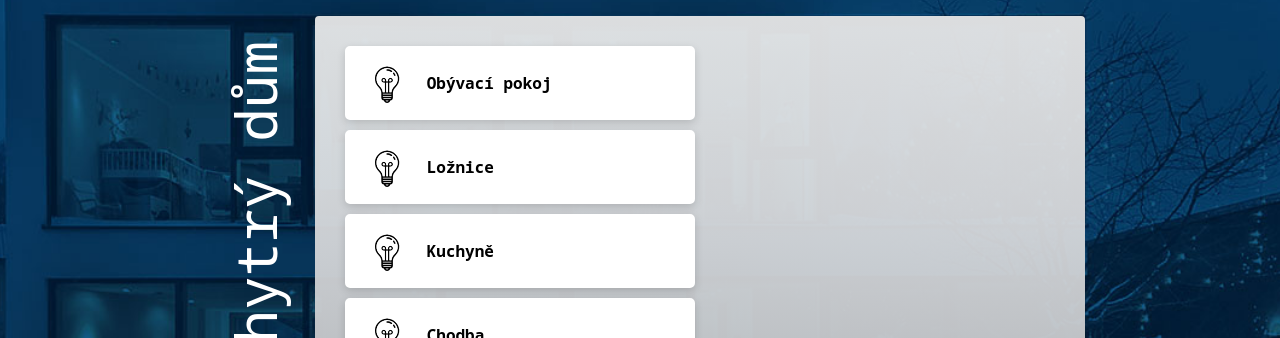
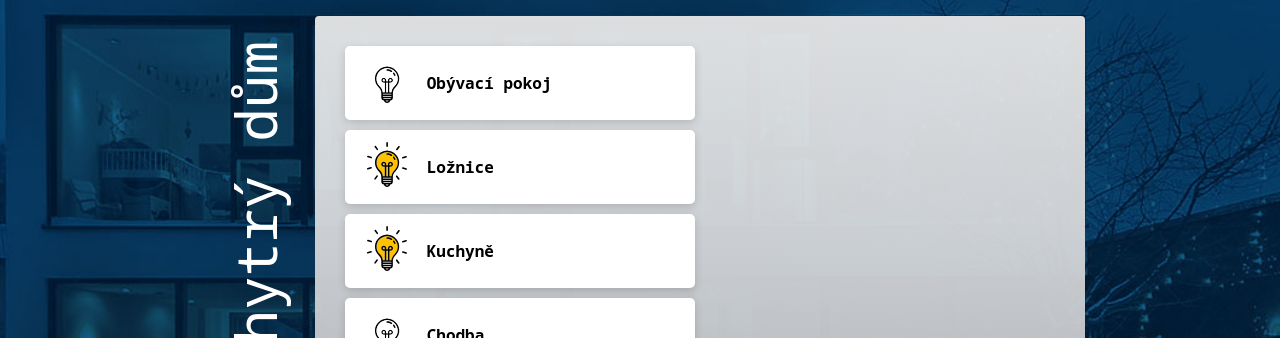
Before and after one commit to ArcanisCz/kristyna-opletalova-projekt2-chytry_dum-fork, a React app: page / in a window 1280 px wide. Shown: the part 191-529 px from the top of the page. Built offline with nearby package versions, Linux system fonts and the light colour scheme.

Commit message:
přepínání stavu Light

```diff
--- a/src/components/Light/index.jsx
+++ b/src/components/Light/index.jsx
@@ -1,12 +1,14 @@
 import lightOff from "../../images/light-off.svg";
 import lightOn from "../../images/light-on.svg";
-import React from "react";
+import React, {useState} from "react";
 
 const Light = ({state, name}) => {
-    return(
-        <div className="light">
+    const [bulb, setBulb] = useState(state);
+
+return (
+    <div className="light" onClick={() => {bulb === 'on' ? setBulb('off') : setBulb('on')}}>
         <div className="light__icon">
-                <img src={lightOff}/>
+            <img src={bulb === 'on' ? lightOn : lightOff}/>
         </div>
         <div className="light__name">
             {name}
```
Lines whose indentation alone changed are shown as unchanged.
